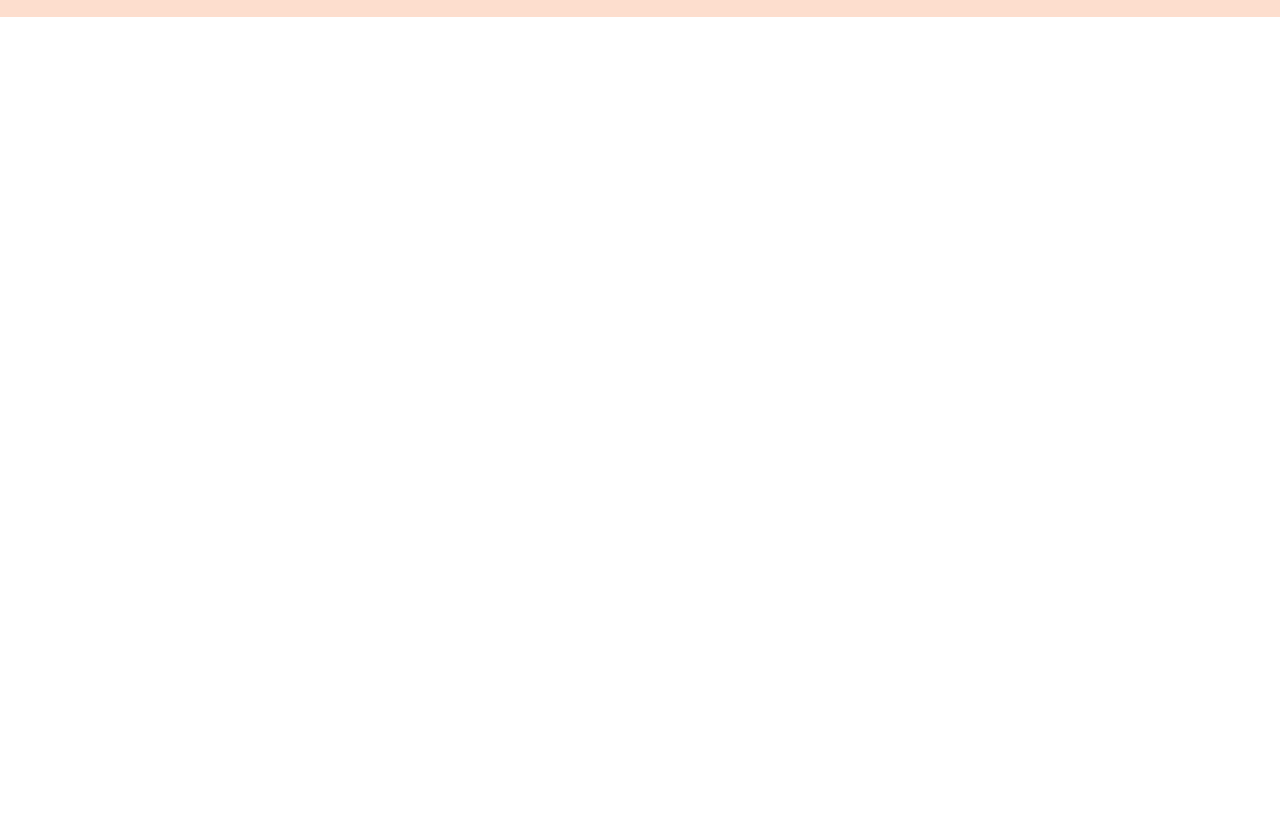
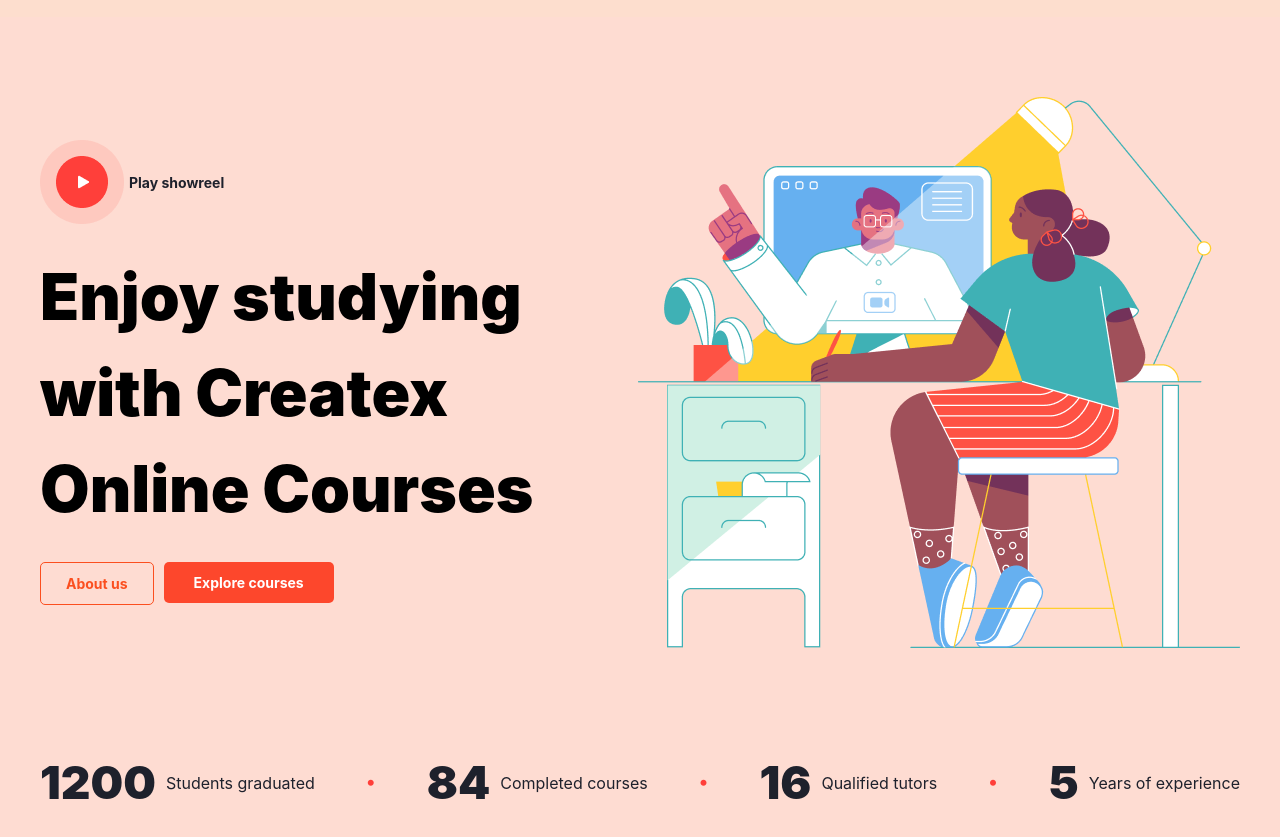
Before and after one commit to mahmadzoda09/GroupLesson2, a website: page index.html in a window 1280 px wide. Shown: the part 61-898 px from the top of the page. Before the commit the page ends 800 px from the top, so only its background shows below. Drawn offline with nearby package versions, Linux system fonts and the light colour scheme; files that its build step writes are made by us from their sources; a web font is replaced by a local one.

Commit message:
AbdulloPage1Header

```diff
--- a/index.html
+++ b/index.html
@@ -11,6 +11,12 @@
       integrity="sha512-2SwdPD6INVrV/lHTZbO2nodKhrnDdJK9/kg2XD1r9uGqPo1cUbujc+IYdlYdEErWNu69gVcYgdxlmVmzTWnetw=="
       crossorigin="anonymous"
       referrerpolicy="no-referrer"
+    />
+    <link rel="preconnect" href="https://fonts.googleapis.com" />
+    <link rel="preconnect" href="https://fonts.gstatic.com" crossorigin />
+    <link
+      href="https://fonts.googleapis.com/css2?family=Barlow:ital,wght@0,100;0,200;0,300;0,400;0,500;0,600;0,700;0,800;0,900;1,100;1,200;1,300;1,400;1,500;1,600;1,700;1,800;1,900&family=Cardo:ital,wght@0,400;0,700;1,400&family=Comic+Neue:ital,wght@0,300;0,400;0,700;1,300;1,400;1,700&family=DM+Sans:ital,opsz,wght@0,9..40,100..1000;1,9..40,100..1000&family=Dela+Gothic+One&family=Google+Sans:ital,opsz,wght@0,17..18,400..700;1,17..18,400..700&family=Indie+Flower&family=Inter:ital,opsz,wght@0,14..32,100..900;1,14..32,100..900&family=Jost:ital,wght@0,100..900;1,100..900&family=Lato:ital,wght@0,100;0,300;0,400;0,700;0,900;1,100;1,300;1,400;1,700;1,900&family=Manrope:wght@200..800&family=Montserrat:ital,wght@0,100..900;1,100..900&family=Noto+Sans:ital,wght@0,100..900;1,100..900&family=Old+Standard+TT:ital,wght@0,400;0,700;1,400&family=Open+Sans:ital,wght@0,300..800;1,300..800&family=Poppins:ital,wght@0,100;0,200;0,300;0,400;0,500;0,600;0,700;0,800;0,900;1,100;1,200;1,300;1,400;1,500;1,600;1,700;1,800;1,900&family=Raleway:ital,wght@0,100..900;1,100..900&family=Roboto:ital,wght@0,100..900;1,100..900&family=Work+Sans:ital,wght@0,100..900;1,100..900&display=swap"
+      rel="stylesheet"
     />
   </head>
   <body>
@@ -41,5 +47,79 @@
         </div>
       </header>
     </div>
+    <main>
+      <div class="bg-[#FEDCD2]">
+        <section
+          class="max-w-300 m-auto flex flex-col gap-[100px] p-[50px_15px] lg:p-[80px_0]"
+        >
+          <div
+            class="flex flex-col gap-[30px] lg:flex-row lg:justify-between lg:items-center"
+          >
+            <aside class="flex flex-col items-start gap-[25px]">
+              <div class="flex gap-[5px] items-center">
+                <img src="./src/Abdullo/hover.png" alt="" />
+                <p class="font-bold text-[14px] text-[#1E212C]">
+                  Play showreel
+                </p>
+              </div>
+              <h1 class="font-black lg:text-[64px] text-[25px]">
+                Enjoy studying with Createx Online Courses
+              </h1>
+              <div class="flex gap-[10px] items-start">
+                <button
+                  class="text-[#FB4F1F] font-bold text-[14px] border-[1px] border-[#FB4F1F] p-[10px_25px] rounded-[5px]"
+                >
+                  About us
+                </button>
+                <button
+                  class="font-bold text-white bg-[#FD472C] p-[10px_30px] rounded-[5px] text-[14px]"
+                >
+                  Explore courses
+                </button>
+              </div>
+            </aside>
+            <img src="./src/Abdullo/illustration.png" alt="" />
+          </div>
+          <div
+            class="flex flex-col gap-[20px] lg:flex-row lg:justify-between items-center"
+          >
+            <div class="flex items-center gap-[10px]">
+              <h1 class="font-black text-[46px] text-[#1E212C]">1200</h1>
+              <p class="text-[#1E212C]">Students graduated</p>
+            </div>
+            <p class="hidden lg:flex">
+              <i
+                class="fa-solid fa-circle"
+                style="color: #ff3f3a; font-size: 6px"
+              ></i>
+            </p>
+            <div class="flex items-center gap-[10px]">
+              <h1 class="font-black text-[46px] text-[#1E212C]">84</h1>
+              <p class="text-[#1E212C]">Completed courses</p>
+            </div>
+            <p class="hidden lg:flex">
+              <i
+                class="fa-solid fa-circle"
+                style="color: #ff3f3a; font-size: 6px"
+              ></i>
+            </p>
+            <div class="flex items-center gap-[10px]">
+              <h1 class="font-black text-[46px] text-[#1E212C]">16</h1>
+              <p class="text-[#1E212C]">Qualified tutors</p>
+            </div>
+            <p class="hidden lg:flex">
+              <i
+                class="fa-solid fa-circle"
+                style="color: #ff3f3a; font-size: 6px"
+              ></i>
+            </p>
+            <div class="flex items-center gap-[10px]">
+              <h1 class="font-black text-[46px] text-[#1E212C]">5</h1>
+              <p class="text-[#1E212C]">Years of experience</p>
+            </div>
+          </div>
+        </section>
+      </div>
+    </main>
   </body>
 </html>
```
Also changed, not shown: src/Abdullo/hover.png (added), src/Abdullo/illustration.png (added).
